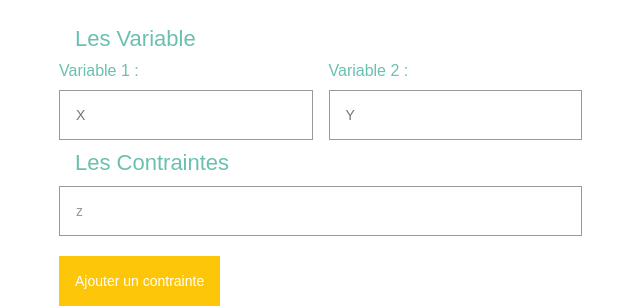
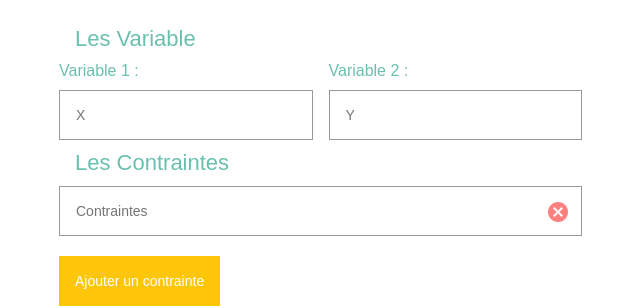
Before and after one commit to Nomentsafiidy/PLgraphe, an Angular app: page /plgraphe in a window 1280 px wide. Shown: the top 308 px of the page, without its empty margins (42-682 px from the left). Built offline with nearby package versions, Linux system fonts and the light colour scheme.

Commit message:
feat constraint: remove constraint

```diff
--- a/angular.json
+++ b/angular.json
@@ -1,5 +1,8 @@
 {
   "$schema": "./node_modules/@angular/cli/lib/config/schema.json",
+  "cli": {
+    "analytics": false
+  },
   "version": 1,
   "newProjectRoot": "projects",
   "projects": {
--- a/src/app/pages/plgraphe/plgraphe.page.html
+++ b/src/app/pages/plgraphe/plgraphe.page.html
@@ -4,35 +4,21 @@
         <div class="pl_variable_container">
             <div class="pl_variable">
                 <label class="f_text_primary" for="var1">Variable 1 : </label>
-        <input
-          class="f_input"
-          type="text"
-          id="var1"
-          placeholder="X"
-          [(ngModel)]="var1"
-        />
+                <input class="f_input" type="text" id="var1" placeholder="X" [(ngModel)]="var1" />
             </div>
             <div>
                 <label class="f_text_primary" for="var2">Variable 2 : </label>
-        <input
-          class="f_input"
-          type="text"
-          id="var2"
-          placeholder="Y"
-          [(ngModel)]="var2"
-        />
+                <input class="f_input" type="text" id="var2" placeholder="Y" [(ngModel)]="var2" />
             </div>
         </div>
         <div class="f_text_primary pl_subtitle">Les Contraintes</div>
         <div class="pl_contrainte_container">
-      <input
-        *ngFor="let contrainte of contraintes; let i =index"
-        (input)="contrainteChange($event, i)"
-        [value]="contrainte[i]"
-        class="f_input"
-        type="text"
-        placeholder="Contraintes"
-      />
+            <div *ngFor="let contrainte of contraintes; let i =index" class="pl_contrainte_item">
+                <input (input)="contrainteChange($event, contrainte.id)" [(ngModel)]="contrainte.contrainte" class="f_input" type="text" [id]="'contrainte'+ contrainte.id" placeholder="Contraintes" />
+                <i (click)="removeConstraint(contrainte.id)" class="material-icons">
+                    cancel
+                </i>
+            </div>
             <button (click)="addContraintInput()" class="f_btn_warning">
                 Ajouter un contrainte
             </button>
--- a/src/app/pages/plgraphe/plgraphe.page.scss
+++ b/src/app/pages/plgraphe/plgraphe.page.scss
@@ -1,3 +1,24 @@
 .my_10 {
-  margin: 10px 0px;
+    margin: 10px 0px;
 }
+
+.pl_contrainte_item {
+    position: relative;
+    input {
+        z-index: 1;
+    }
+    i {
+        color: red;
+        position: absolute;
+        right: 12px;
+        top: 24px;
+        z-index: 2;
+        cursor: pointer;
+        opacity: 0.5;
+        transition: all 0.3s;
+    }
+    i:hover {
+        opacity: 1;
+        transform: scale(1.15);
+    }
+}
--- a/src/app/pages/plgraphe/plgraphe.page.ts
+++ b/src/app/pages/plgraphe/plgraphe.page.ts
@@ -9,16 +9,26 @@ export class PlgraphePage implements OnInit {
     public var1: string;
     public var2: string;
 
-  public contraintes: string[] = ['zaza'];
+    public contraintes: {
+        id: number;
+        contrainte: string;
+    }[] = [
+        {
+            id: 0,
+            contrainte: '',
+        },
+    ];
 
     constructor(private contrainteService: ContrainteService) {}
 
     ngOnInit(): void {}
 
     public contrainteChange(event: any, index: number) {
-    console.log('contrainte i', index);
-    this.contraintes[index] = event.target.value;
-    console.log(this.contraintes[index]);
+        console.log('contraintes', this.contraintes);
+
+        // console.log('contrainte i', index);
+        // this.contraintes[index] = event.target.value;
+        // console.log(this.contraintes[index]);
         // const contrainte: string = event.target.value;
         // if (this.contrainteService.isContrainte(contrainte)) {
         //   if (this.contraintes.length <= index) {
@@ -30,6 +40,19 @@ export class PlgraphePage implements OnInit {
     private rebuildContraintes() {}
 
     public addContraintInput() {
-    this.contraintes.push('');
+        this.contraintes.push({
+            id: this.contraintes.length,
+            contrainte: '',
+        });
+    }
+
+    public removeConstraint(id: number) {
+        let tmp = this.contraintes.filter((constrainte) => {
+            return constrainte.id !== id ? constrainte : null;
+        });
+        this.contraintes = tmp.filter((constrainte, id) => {
+            constrainte.id = id;
+            return constrainte;
+        });
     }
 }
--- a/src/app/services/contrainte.service.ts
+++ b/src/app/services/contrainte.service.ts
@@ -4,12 +4,24 @@ import { Injectable } from '@angular/core';
     providedIn: 'root',
 })
 export class ContrainteService {
+    private contrainteReg: RegExp;
+    private arithmeticOper: string[] = ['+', '-', '*', '/'];
+    private comparisonOper: string[] = ['+', '-', '*', '/'];
+
     constructor() {}
 
-  public isContrainte(contrainte: string): boolean {
-    if (contrainte) {
+    public isContrainte(var1: string, var2: string, contrainte: string): boolean {
+        // let tmp = /^(+|-){0,1}[0-9]* $/;
+        let tmp1 = new RegExp(`^(+|-){0,1}[0-9]*${var1}(+|-|*|/){1,1}${var2}(=|<=|>=){1,1}[0-9]{1,}$`, 'i');
+        console.log('contrainte', contrainte);
+
+        if (tmp1.test(contrainte)) {
+            console.log(true);
+
             return true;
         } else {
+            console.log(false);
+
             return false;
         }
     }
--- a/src/index.html
+++ b/src/index.html
@@ -4,6 +4,7 @@
         <meta charset="utf-8" />
         <title>PlGraph</title>
         <base href="/" />
+        <link rel="stylesheet" href="https://fonts.googleapis.com/icon?family=Material+Icons" />
         <meta name="viewport" content="width=device-width, initial-scale=1" />
         <link rel="icon" type="image/x-icon" href="favicon.ico" />
     </head>
```
Also changed, not shown: 1 other file (tests, documents, lock files or other folders). Lines whose indentation alone changed are shown as unchanged.
